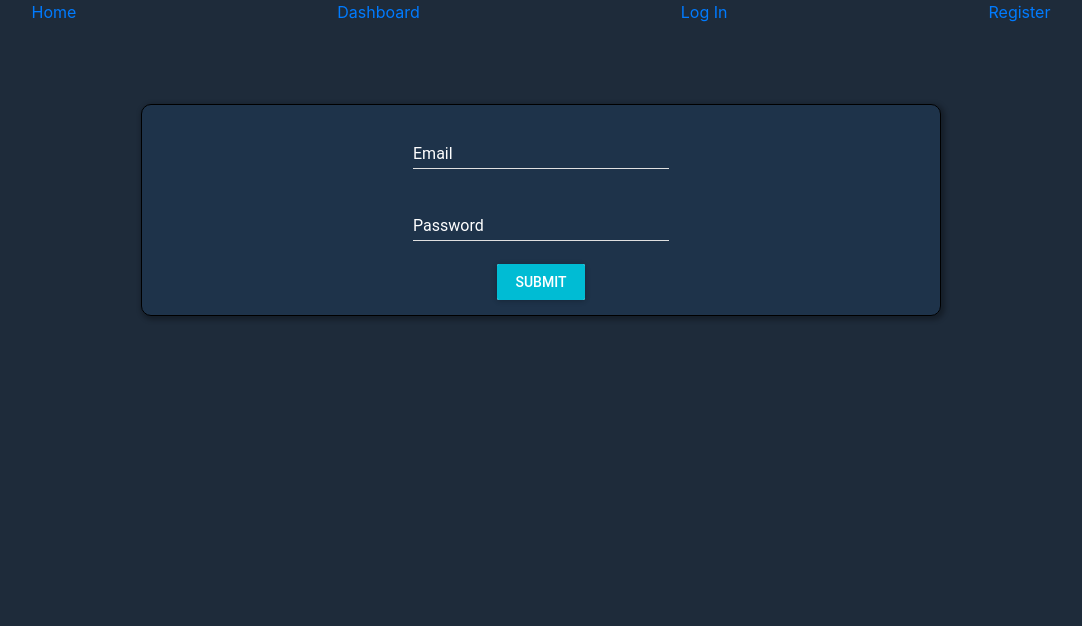
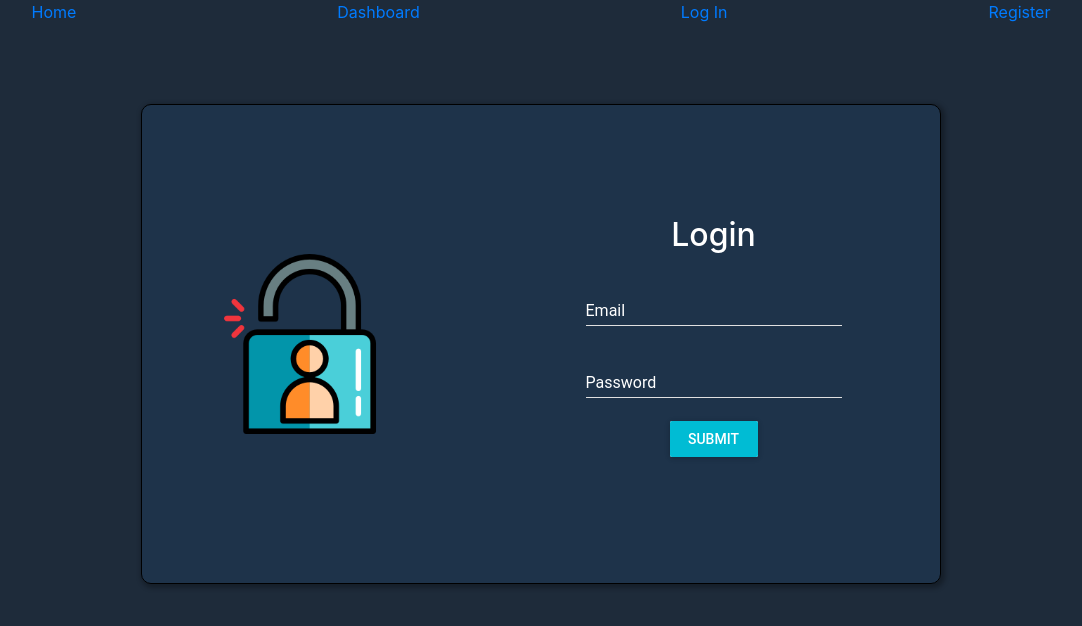
Before and after one commit to cirrusm/Stockify, a React (Create React App) app: page /login in a window 1280 px wide. Shown: the top 626 px of the page, without its empty margins (99-1181 px from the left). Built offline with nearby package versions, Linux system fonts and the light colour scheme.

Commit message:
login page styled

```diff
--- a/src/index.css
+++ b/src/index.css
@@ -109,6 +109,14 @@ input {
   box-shadow: 2px 2px 5px 2px rgba(0, 0, 0, 0.3);
 }
 
+.login {
+  height: 60vh;
+  min-height: 300px;
+}
+
+.login-container {
+  height: 100%;
+}
 .reg-image-holder {
   margin: auto auto;
   margin-left: 3vw;
@@ -117,3 +125,11 @@ input {
 .reg-inputs {
   padding: 25px;
 }
+
+.login-image-holder {
+  margin: auto auto;
+}
+
+.login-inputs {
+  margin: auto auto;
+}
--- a/src/pages/Login.jsx
+++ b/src/pages/Login.jsx
@@ -2,6 +2,7 @@ import React, { Component } from "react";
 import MuiThemeProvider from "material-ui/styles/MuiThemeProvider";
 import RaisedButton from "material-ui/RaisedButton";
 import TextField from "material-ui/TextField";
+import Image from "../images/login.png";
 // import axios from 'axios';
 
 class Login extends Component {
@@ -21,10 +22,18 @@ class Login extends Component {
       <div>
         <MuiThemeProvider>
           <div className="login">
+            <div className="row login-container">
+              <div className="col login-image-holder">
+                <img src={Image} alt="" width="180px" />
+              </div>
+              <div className="col-7 login-inputs">
+                <h2>Login</h2>
                 <TextField
                   type="email"
                   floatingLabelText="Email"
-              onChange={(event, newValue) => this.setState({ email: newValue })}
+                  onChange={(event, newValue) =>
+                    this.setState({ email: newValue })
+                  }
                 />
                 <br />
                 <TextField
@@ -42,6 +51,8 @@ class Login extends Component {
                   onClick={(event) => this.handleClick(event)}
                 />
               </div>
+            </div>
+          </div>
         </MuiThemeProvider>
       </div>
     );
```
Also changed, not shown: src/images/login.png (added). Lines whose indentation alone changed are shown as unchanged.
